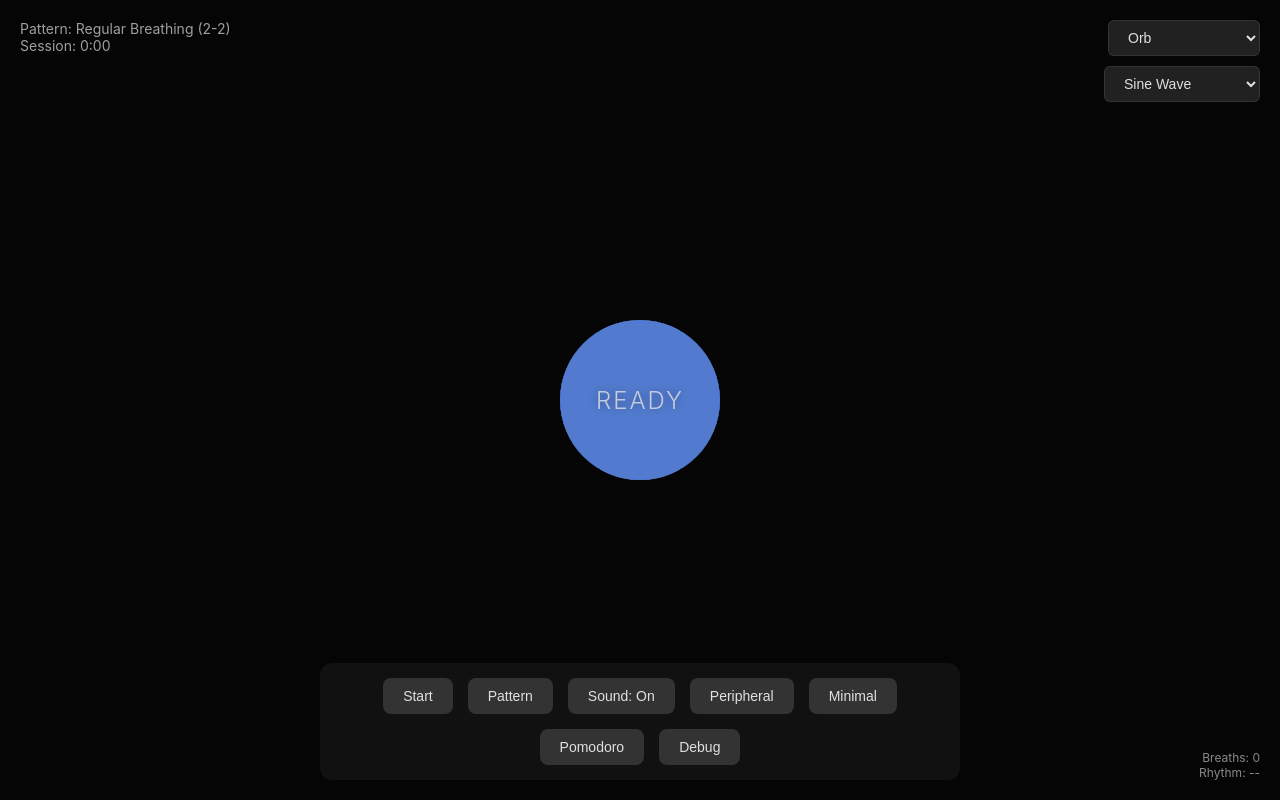
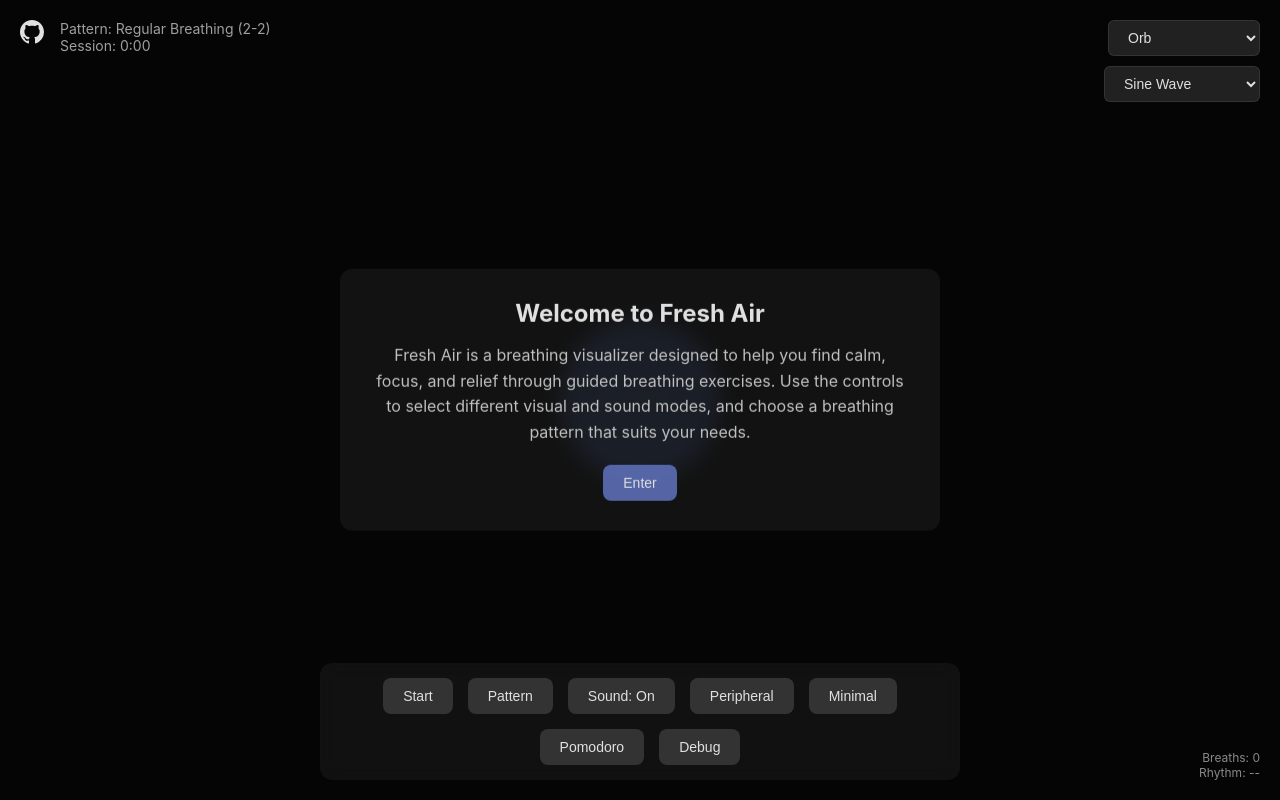
Before and after one commit to 1ps0/fresh-air, a plain HTML site: page index.html in a window 1280 px wide. Drawn offline with Linux system fonts and the light colour scheme.

Commit message:
Added github link and code of conduct

```diff
--- a/index.html
+++ b/index.html
@@ -85,7 +85,7 @@
         #patternInfo {
             position: absolute;
             top: 20px;
-            left: 20px;
+            left: 60px;
             z-index: 10;
             font-size: 14px;
             opacity: 0.7;
@@ -220,6 +220,54 @@
             border: 1px solid rgba(100, 100, 100, 0.3);
         }
 
+        #infoPanel {
+            position: absolute;
+            top: 50%;
+            left: 50%;
+            transform: translate(-50%, -50%);
+            z-index: 20;
+            background: rgba(20, 20, 20, 0.9);
+            padding: 30px;
+            border-radius: 12px;
+            max-width: 600px;
+            width: 90%;
+            text-align: center;
+            backdrop-filter: blur(10px);
+        }
+
+        #infoPanel h2 {
+            margin-bottom: 15px;
+            color: #e0e0e0;
+        }
+
+        #infoPanel p {
+            margin-bottom: 20px;
+            line-height: 1.6;
+            color: #c0c0c0;
+        }
+
+        #infoPanel button {
+            background: rgba(100, 120, 200, 0.8);
+        }
+
+        #githubLink {
+            position: absolute;
+            top: 20px;
+            left: 20px;
+            z-index: 10;
+        }
+
+        #githubLink svg {
+            width: 24px;
+            height: 24px;
+            fill: #e0e0e0;
+            transition: fill 0.3s;
+        }
+
+        #githubLink:hover svg {
+            fill: #fff;
+        }
+
         .minimal #controls,
         .minimal #patternInfo,
         .minimal #modeSelector,
@@ -287,6 +335,19 @@
     </style>
 </head>
 <body>
+    <div id="infoPanel">
+        <h2>Welcome to Fresh Air</h2>
+        <p>
+            Fresh Air is a breathing visualizer designed to help you find calm, focus, and relief through guided breathing exercises.
+            Use the controls to select different visual and sound modes, and choose a breathing pattern that suits your needs.
+        </p>
+        <button id="startApp">Enter</button>
+    </div>
+
+    <a id="githubLink" href="https://github.com/1ps0/fresh-air" target="_blank" title="View on GitHub">
+        <svg viewBox="0 0 16 16" version="1.1" aria-hidden="true"><path fill-rule="evenodd" d="M8 0C3.58 0 0 3.58 0 8c0 3.54 2.29 6.53 5.47 7.59.4.07.55-.17.55-.38 0-.19-.01-.82-.01-1.49-2.01.37-2.53-.49-2.69-.94-.09-.23-.48-.94-.82-1.13-.28-.15-.68-.52-.01-.53.63-.01 1.08.58 1.23.82.72 1.21 1.87.87 2.33.66.07-.52.28-.87.51-1.07-1.78-.2-3.64-.89-3.64-3.95 0-.87.31-1.59.82-2.15-.08-.2-.36-1.02.08-2.12 0 0 .67-.21 2.2.82.64-.18 1.32-.27 2-.27.68 0 1.36.09 2 .27 1.53-1.04 2.2-.82 2.2-.82.44 1.1.16 1.92.08 2.12.51.56.82 1.27.82 2.15 0 3.07-1.87 3.75-3.65 3.95.29.25.54.73.54 1.48 0 1.07-.01 1.93-.01 2.2 0 .21.15.46.55.38A8.013 8.013 0 0016 8c0-4.42-3.58-8-8-8z"></path></svg>
+    </a>
+
     <canvas id="canvas"></canvas>
 
     <div id="loadingText">Initializing...</div>
@@ -1307,6 +1368,10 @@
             }
 
             // Event handlers
+            document.getElementById('startApp').addEventListener('click', () => {
+                document.getElementById('infoPanel').style.display = 'none';
+            });
+
             document.getElementById('startStop').addEventListener('click', () => {
                 state.isRunning = !state.isRunning;
                 const btn = document.getElementById('startStop');
```
Also changed, not shown: 1 other file.
